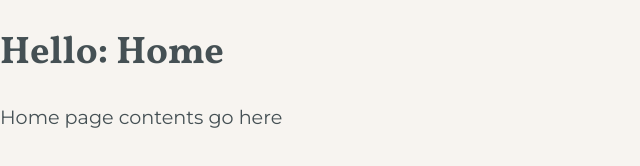
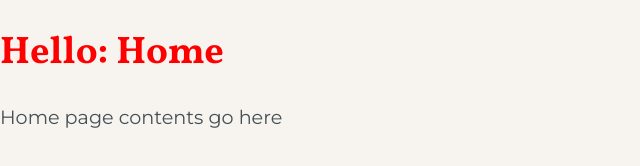
Before and after one commit to andrew-chang-dewitt/simple-gatsby-typescript-seed, a Gatsby site: page / in a window 1280 px wide. Shown: the whole page, without its empty margins (0-640 px from the left). Built offline with nearby package versions, Linux system fonts and the light colour scheme; Gatsby itself is replaced by a stand-in of ours.

Commit message:
changing ids to classes managed by css_modules

```diff
--- /dev/null
+++ b/src/components/Layout.module.sass
@@ -0,0 +1,6 @@
+.header
+  color: red
+
+.pageTitle
+
+.contents
--- a/src/components/Layout.tsx
+++ b/src/components/Layout.tsx
@@ -1,20 +1,18 @@
-import React from 'react'
+import React, { FunctionComponent } from 'react'
 
-export interface LayoutProps {
+import styles from './Layout.module.sass'
+
+export interface Props {
   pageTitle: string
 }
 
-export class Layout extends React.Component<LayoutProps, {}> {
-  render() {
-    return (
+export const Layout: FunctionComponent<Props> = ({ pageTitle, children }) => (
   <div>
-        <div id="header">
+    <div className={styles.header}>
       <h1>
-            Hello: <span id="pageTitle">{this.props.pageTitle}</span>
+        Hello: <span className={styles.pageTitle}>{pageTitle}</span>
       </h1>
     </div>
-        <div id="content">{this.props.children}</div>
+    <div className={styles.content}>{children}</div>
   </div>
 )
-  }
-}
```
Lines whose indentation alone changed are shown as unchanged.
